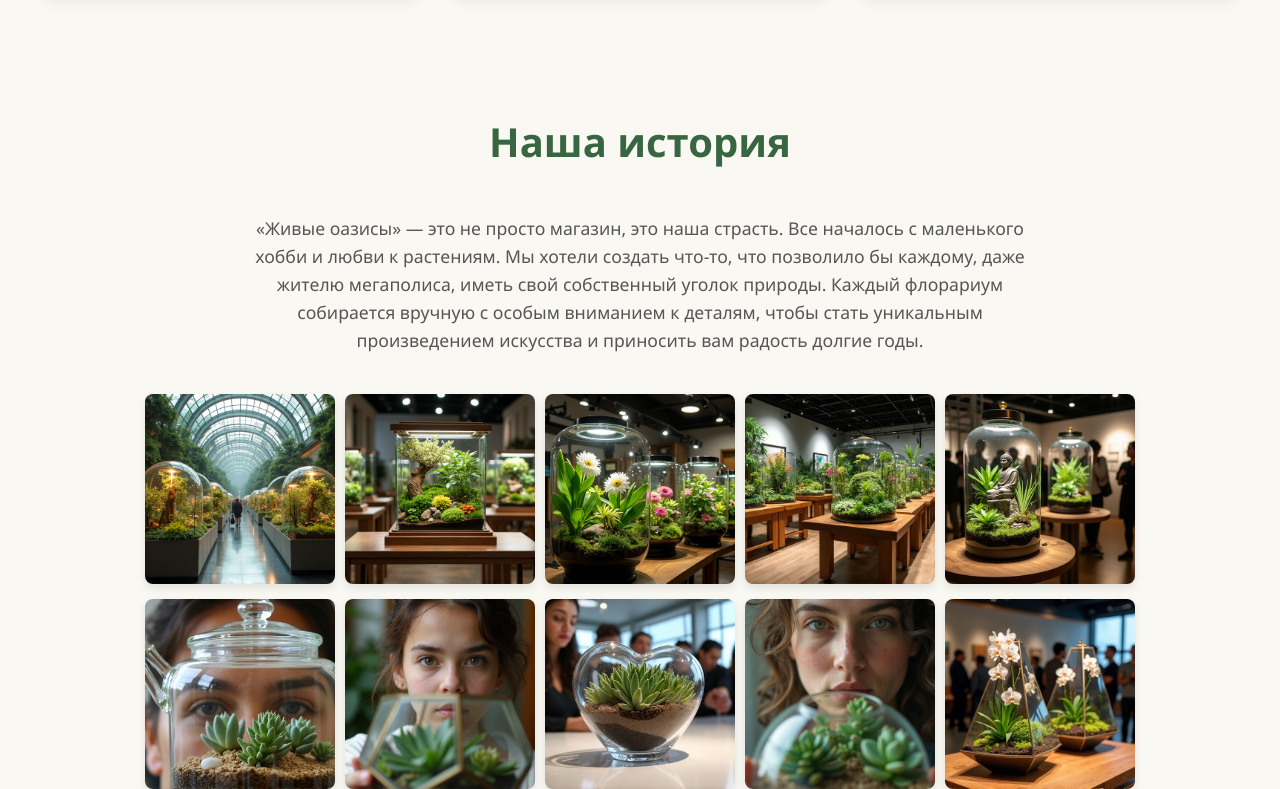
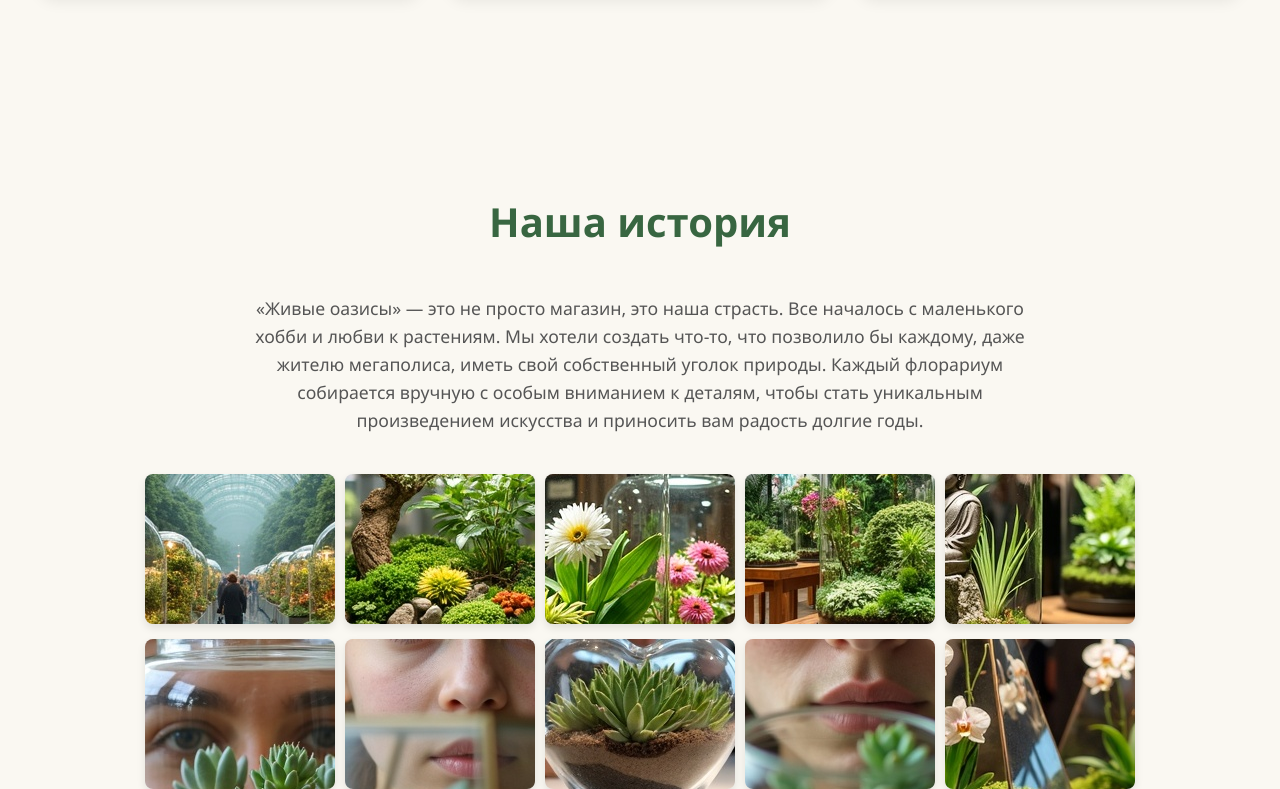
Before and after one commit to AGTselishchev/livingoases, a plain HTML site: page index.html in a window 1280 px wide. Shown: the part 2011-2800 px from the top of the page. Drawn offline with Linux system fonts and the light colour scheme.

Commit message:
Update main.css

```diff
--- a/assets/main.css
+++ b/assets/main.css
@@ -144,7 +144,7 @@ main {
 
 /* ИЗМЕНЕНИЕ: Убираем нижний отступ у секции с товарами, чтобы удалить "хвост" */
 #products.content-section {
-    padding-bottom: 0;
+    padding-bottom: -20;
 }
 
 
@@ -180,15 +180,13 @@ main {
     overflow: hidden;
     box-shadow: 0 4px 8px rgba(0,0,0,0.1);
     transition: transform 0.3s ease;
-    aspect-ratio: 1; /* Квадратное соотношение сторон */
-    position: relative;
-}
-
-.gallery-item img {
-    width: 100%;
-    height: 100%;
-    object-fit: cover; /* Изображение покрывает весь контейнер, сохраняя пропорции */
-    display: block;
+    height: 150px; /* Set a fixed height for the placeholders */
+    background-color: #f0f0f0; /* Placeholder background color */
+    display: flex;
+    justify-content: center;
+    align-items: center;
+    font-size: 1.2em;
+    color: #999;
 }
 
 .gallery-item:hover {
```
